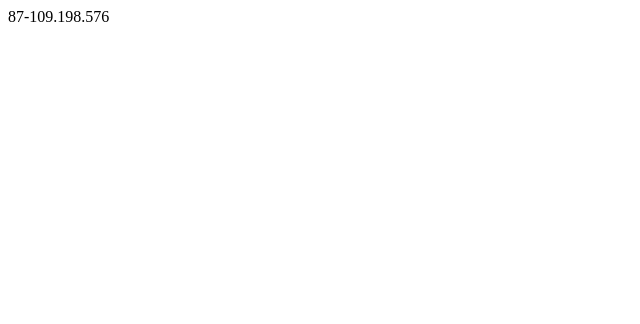
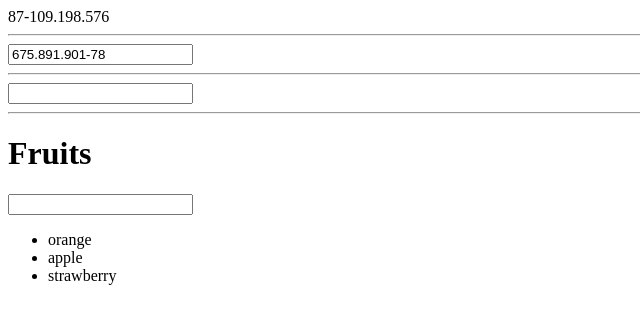
Before and after one commit to venzel/vuejs_mixins, a Vue app: page / in a window 1280 px wide. Shown: the top 324 px of the page, without its empty margins (0-640 px from the left). Built offline with nearby package versions, Linux system fonts and the light colour scheme.

Commit message:
feat: cria mixin de data

```diff
--- a/src/App.vue
+++ b/src/App.vue
@@ -1,14 +1,17 @@
 <template>
     <div>
         <Cpf />
+        <hr />
+        <Fruit />
     </div>
 </template>
 
 <script>
 import Cpf from './views/Cpf.vue';
+import Fruit from './views/Fruit.vue';
 
 export default {
-    components: { Cpf },
+    components: { Cpf, Fruit },
 };
 </script>
 
--- a/src/views/Cpf.vue
+++ b/src/views/Cpf.vue
@@ -1,18 +1,22 @@
 <template>
-    <div>{{ cpf | cpf | inverter }}</div>
+    <div>
+        <div>{{ cpf | cpf | inverter }}</div>
+        <hr />
+        <div>
+            <input type="text" :value="cpf | cpf" />
+        </div>
+        <hr />
+        <div>
+            <input type="text" v-model="fruit" />
+        </div>
+    </div>
 </template>
 
 <script>
 export default {
     filters: {
         cpf(value) {
-            const arr = value.split('');
-
-            arr.splice(3, 0, '.');
-            arr.splice(7, 0, '.');
-            arr.splice(11, 0, '-');
-
-            return arr.join('');
+            return value.replace(/(\d{3})(\d{3})(\d{3})(\d{2})/, '$1.$2.$3-$4');
         },
     },
     data() {
--- /dev/null
+++ b/src/views/Fruit.vue
@@ -0,0 +1,21 @@
+<template>
+    <div>
+        <h1>Fruits</h1>
+        <div>
+            <input type="text" v-model="fruit" @keypress.enter="add" />
+            <ul>
+                <li v-for="(fruit, index) in fruits" :key="index">{{ fruit }}</li>
+            </ul>
+        </div>
+    </div>
+</template>
+
+<script>
+import fruitMixin from './fruit.mixin';
+
+export default {
+    mixins: [fruitMixin],
+};
+</script>
+
+<style></style>
--- /dev/null
+++ b/src/views/fruit.mixin.js
@@ -0,0 +1,14 @@
+export default {
+    data() {
+        return {
+            fruit: '',
+            fruits: ['orange', 'apple', 'strawberry'],
+        };
+    },
+    methods: {
+        add() {
+            this.fruits.push(this.fruit);
+            this.fruit = '';
+        },
+    },
+};
```
